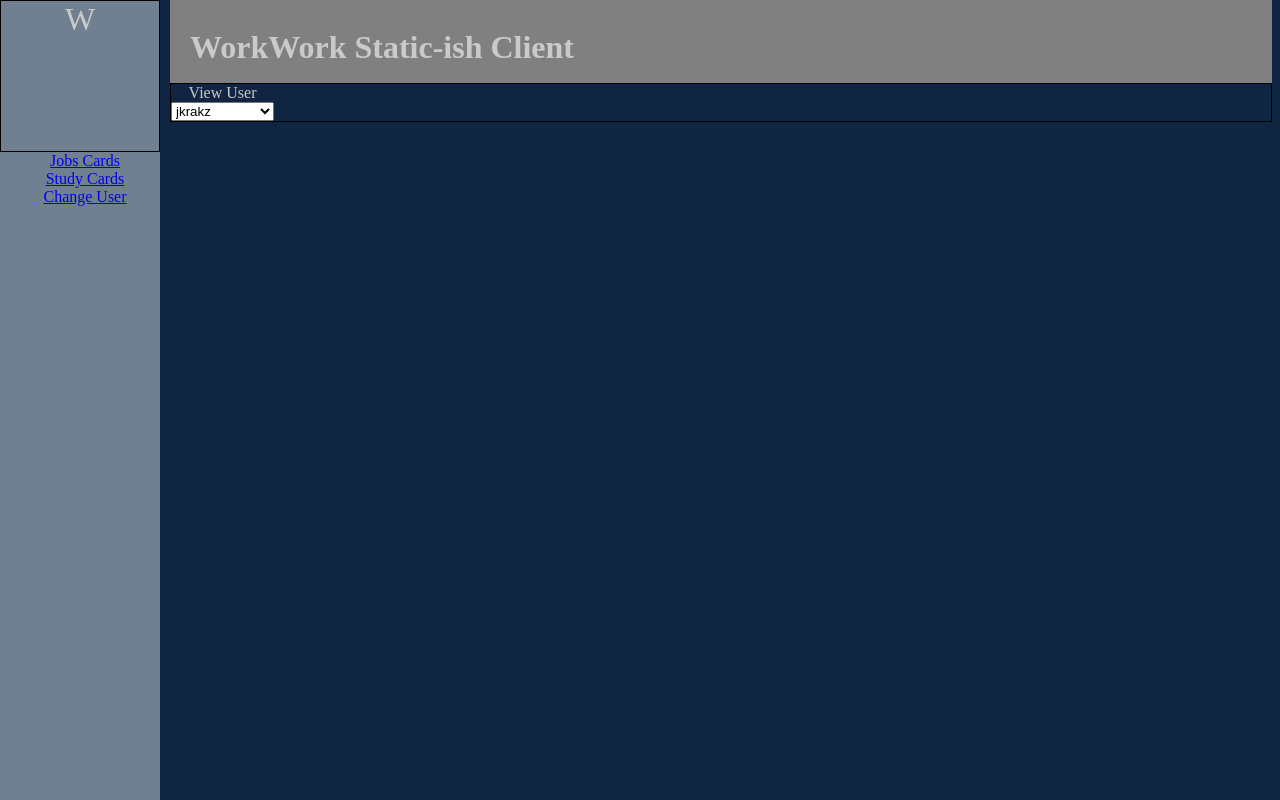
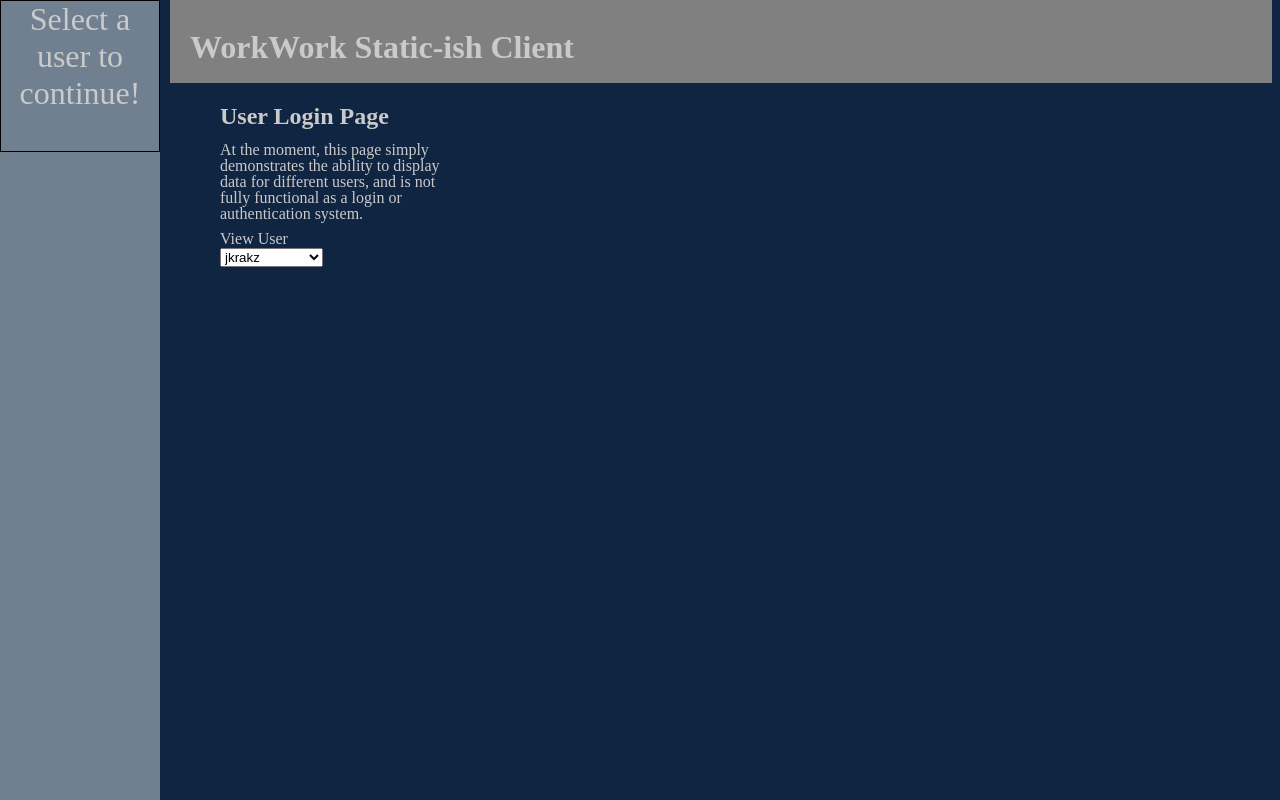
Before and after one commit to howe-jm/workwork-client, a React (Create React App) app: page / in a window 1280 px wide. Built offline with nearby package versions, Linux system fonts and the light colour scheme.

Commit message:
Preparation for deployment

```diff
--- a/src/App/App.js
+++ b/src/App/App.js
@@ -1,5 +1,5 @@
 import React from 'react';
-import { Route, Link, Switch } from 'react-router-dom';
+import { Route, Switch } from 'react-router-dom';
 import './App.css';
 import wwContext from '../wwContext';
 import ErrorPage from '../ErrorBoundary/ErrorBoundary';
--- a/src/JobCardsMain/JobCardsMain.js
+++ b/src/JobCardsMain/JobCardsMain.js
@@ -2,6 +2,7 @@ import React from 'react';
 import './JobCardsMain.css';
 import JobCard from './JobCard/JobCard';
 import wwContext from '../wwContext';
+import config from '../config';
 
 export default class JobCardsMain extends React.Component {
   state = {
@@ -25,9 +26,7 @@ export default class JobCardsMain extends React.Component {
     const cardType = this.state.cardsDisplayed;
     const username = this.state.userName;
 
-    Promise.all([
-      fetch(`http://localhost:8000/api/${cardType}/${username}`, requestOptions),
-    ])
+    Promise.all([fetch(`${config.API_ENDPOINT}/${cardType}/${username}`, requestOptions)])
       .then(([cards]) => {
         if (!cards.ok) return cards.json().then((e) => Promise.reject(e));
         return Promise.all([cards.json()]);
--- a/src/Login/Login.css
+++ b/src/Login/Login.css
@@ -0,0 +1,7 @@
+.login-page {
+  margin-left: 200px;
+}
+
+.login-page p {
+  line-height: 0%;
+}
--- a/src/Login/Login.js
+++ b/src/Login/Login.js
@@ -18,7 +18,13 @@ export default class Login extends React.Component {
       });
     }
     return (
-      <section className='CardsDisplay'>
+      <section className='login-page'>
+        <h2>User Login Page</h2>
+        <p>At the moment, this page simply</p>
+        <p>demonstrates the ability to display</p>
+        <p>data for different users, and is not</p>
+        <p>fully functional as a login or</p>
+        <p>authentication system.</p>
         <label>
           View User
           <div>
--- a/src/PageNotFound/PageNotFound.css
+++ b/src/PageNotFound/PageNotFound.css
@@ -1,4 +1,3 @@
 .not-found {
-  color: #cacaca;
-  margin-left: 20px;
+  margin-left: 200px;
 }
--- a/src/PageNotFound/PageNotFound.js
+++ b/src/PageNotFound/PageNotFound.js
@@ -10,7 +10,7 @@ export default class PageNotFound extends React.Component {
     return (
       <ErrorPage>
         <div className='not-found'>
-          <h2>Note not found!</h2>
+          <h2>You won't find what you're looking for here...</h2>
           <p>Get outta here, stalker.</p>
         </div>
       </ErrorPage>
--- a/src/Sidebar/Sidebar.js
+++ b/src/Sidebar/Sidebar.js
@@ -10,10 +10,12 @@ export default class Sidebar extends React.Component {
     const userName = this.context.userName;
     const jobsLink = `/${userName}/jobs`;
     const studyLink = `/${userName}/study`;
-    return (
+    return userName ? (
       <div>
         <nav className='sidebar'>
-          <div className='logo-box'>W</div>
+          <div className='logo-box'>
+            Welcome, <p>{userName}</p>
+          </div>
           <ul>
             <li>
               <Link to={jobsLink}>Jobs Cards</Link>
@@ -22,9 +24,15 @@ export default class Sidebar extends React.Component {
               <Link to={studyLink}>Study Cards</Link>
             </li>
             <li>
-              <Link to='/changeuser'>Change User</Link>
+              <Link to='/'>Change User</Link>
             </li>
           </ul>
+        </nav>
+      </div>
+    ) : (
+      <div>
+        <nav className='sidebar'>
+          <div className='logo-box'>Select a user to continue!</div>
         </nav>
       </div>
     );
--- a/src/config.js
+++ b/src/config.js
@@ -1,3 +1,3 @@
 export default {
-  API_ENDPOINT: 'http://localhost:8000/api',
+  API_ENDPOINT: 'https://tranquil-forest-94312.herokuapp.com/api',
 };
```
